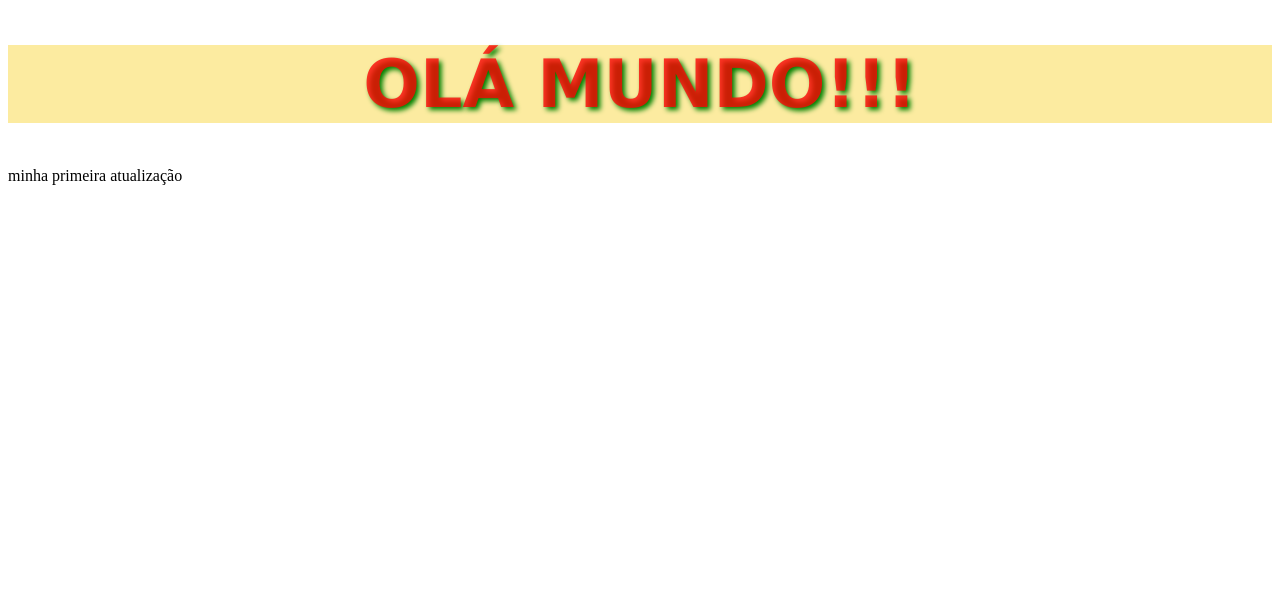
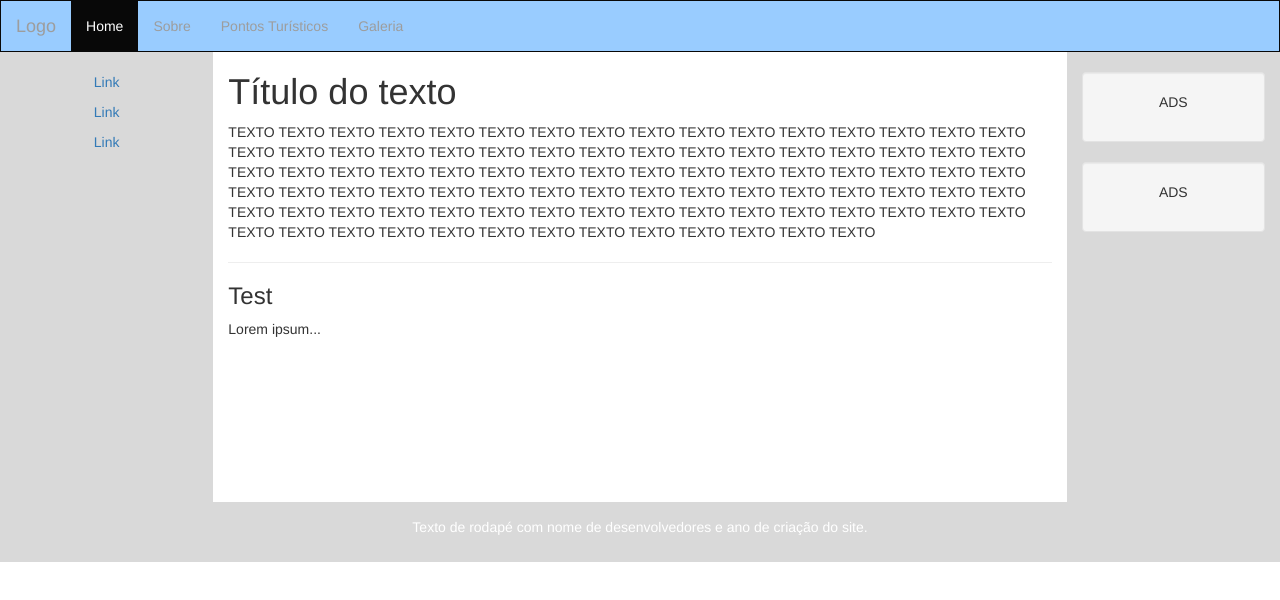
Before and after one commit to FalleiroJuliana/projetosenac1, a plain HTML site: page index.html in a window 1280 px wide. Drawn offline with nearby package versions, Linux system fonts and the light colour scheme.

Commit message:
projetosenac1

```diff
--- a/index.html
+++ b/index.html
@@ -1,15 +1,100 @@
 <!DOCTYPE html>
-<html>
+<html lang="en">
 <head>
-    <meta charset="utf-8" />
-    <meta http-equiv="X-UA-Compatible" content="IE=edge">
-    <title></title>
-    <meta name="viewport" content="width=device-width, initial-scale=1">
-    <link rel="stylesheet" type="text/css" media="screen" href="css.css" />
+  <title>Bem vindo ao Rio de Janeiro</title>
+  <meta charset="utf-8">
+  <meta name="viewport" content="width=device-width, initial-scale=1">
+  <link rel="stylesheet" href="https://maxcdn.bootstrapcdn.com/bootstrap/3.3.7/css/bootstrap.min.css">
+  <script src="https://ajax.googleapis.com/ajax/libs/jquery/3.3.1/jquery.min.js"></script>
+  <script src="https://maxcdn.bootstrapcdn.com/bootstrap/3.3.7/js/bootstrap.min.js"></script>
+  <style>
+    /* Remove the navbar's default margin-bottom and rounded borders */
+    .navbar {
+      margin-bottom: 0;
+      border-radius: 0;
+      background-color: #99ccff;
+    }
 
+    /* Set height of the grid so .sidenav can be 100% (adjust as needed) */
+    .row.content {height: 450px}
+
+    /* Set gray background color and 100% height oi */
+    .sidenav {
+      padding-top: 20px;
+      background-color: #d9d9d9;
+      height: 100%;
+    }
+
+    /* Set black background color, white text and some padding */
+    footer {
+      background-color: #d9d9d9;
+      color: white;
+      padding: 15px;
+    }
+
+    /* On small screens, set height to 'auto' for sidenav and grid */
+    @media screen and (max-width: 767px) {
+      .sidenav {
+        height: auto;
+        padding: 15px;
+      }
+      .row.content {height:auto;}
+    }
+  </style>
 </head>
 <body>
-    <h1>OLÁ MUNDO!!!</h1>
-    <p>minha primeira atualização</p>
+
+<nav class="navbar navbar-inverse">
+  <div class="container-fluid">
+    <div class="navbar-header">
+      <button type="button" class="navbar-toggle" data-toggle="collapse" data-target="#myNavbar">
+        <span class="icon-bar"></span>
+        <span class="icon-bar"></span>
+        <span class="icon-bar"></span>
+      </button>
+      <a class="navbar-brand" href="#">Logo</a>
+    </div>
+    <div class="collapse navbar-collapse" id="myNavbar">
+      <ul class="nav navbar-nav">
+        <li class="active"><a href="#">Home</a></li>
+        <li><a href="#">Sobre</a></li>
+        <li><a href="#">Pontos Turísticos</a></li>
+        <li><a href="#">Galeria</a></li>
+      </ul>
+      <ul class="nav navbar-nav navbar-right">
+      </ul>
+    </div>
+  </div>
+</nav>
+
+<div class="container-fluid text-center">
+  <div class="row content">
+    <div class="col-sm-2 sidenav">
+      <p><a href="#">Link</a></p>
+      <p><a href="#">Link</a></p>
+      <p><a href="#">Link</a></p>
+    </div>
+    <div class="col-sm-8 text-left">
+      <h1>Título do texto</h1>
+      <p>TEXTO TEXTO TEXTO TEXTO TEXTO TEXTO TEXTO TEXTO TEXTO TEXTO TEXTO TEXTO TEXTO TEXTO TEXTO TEXTO TEXTO TEXTO TEXTO TEXTO TEXTO TEXTO TEXTO TEXTO TEXTO TEXTO TEXTO TEXTO TEXTO TEXTO TEXTO TEXTO TEXTO TEXTO TEXTO TEXTO TEXTO TEXTO TEXTO TEXTO TEXTO TEXTO TEXTO TEXTO TEXTO TEXTO TEXTO TEXTO TEXTO TEXTO TEXTO TEXTO TEXTO TEXTO TEXTO TEXTO TEXTO TEXTO TEXTO TEXTO TEXTO TEXTO TEXTO TEXTO TEXTO TEXTO TEXTO TEXTO TEXTO TEXTO TEXTO TEXTO TEXTO TEXTO TEXTO TEXTO TEXTO TEXTO TEXTO TEXTO TEXTO TEXTO TEXTO TEXTO TEXTO TEXTO TEXTO TEXTO TEXTO TEXTO TEXTO TEXTO TEXTO </p>
+      <hr>
+      <h3>Test</h3>
+      <p>Lorem ipsum...</p>
+    </div>
+    <div class="col-sm-2 sidenav">
+      <div class="well">
+        <p>ADS</p>
+      </div>
+      <div class="well">
+        <p>ADS</p>
+      </div>
+    </div>
+  </div>
+</div>
+
+<footer class="container-fluid text-center">
+  <p>Texto de rodapé com nome de desenvolvedores e ano de criação do site.</p>
+</footer>
+
 </body>
 </html>
```
